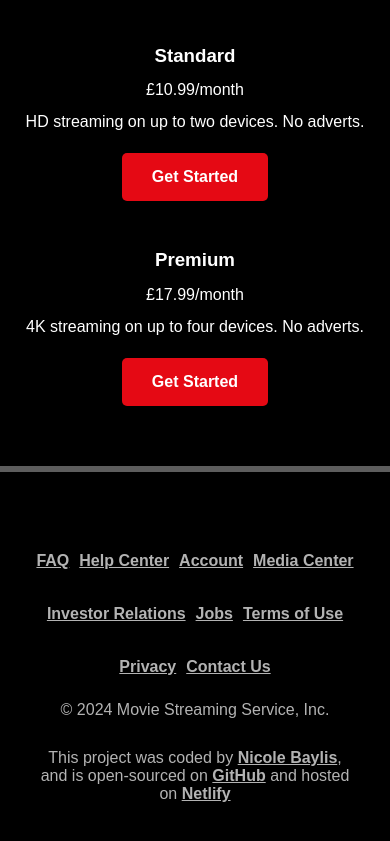
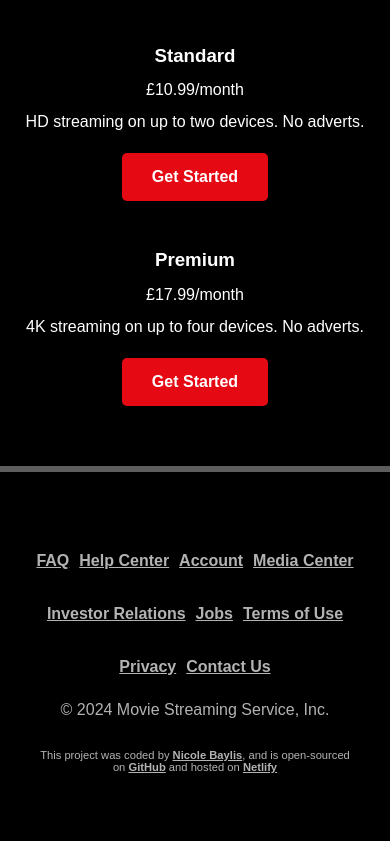
Before and after one commit to NicoleBay/Netflix-Landing-Page, a plain HTML site: page index.html in a window 390 px wide. Shown: the part 2177-3018 px from the top of the page. Drawn offline with Linux system fonts and the light colour scheme.

Commit message:
Updated media query for footer-details

```diff
--- a/styles.css
+++ b/styles.css
@@ -358,6 +358,10 @@ footer {
     font-size: 1rem;
   }
 
+  .footer-details {
+    font-size: 0.7rem;
+  }
+
   #header-img {
     max-height: 40px;
     padding: 5px;
```
